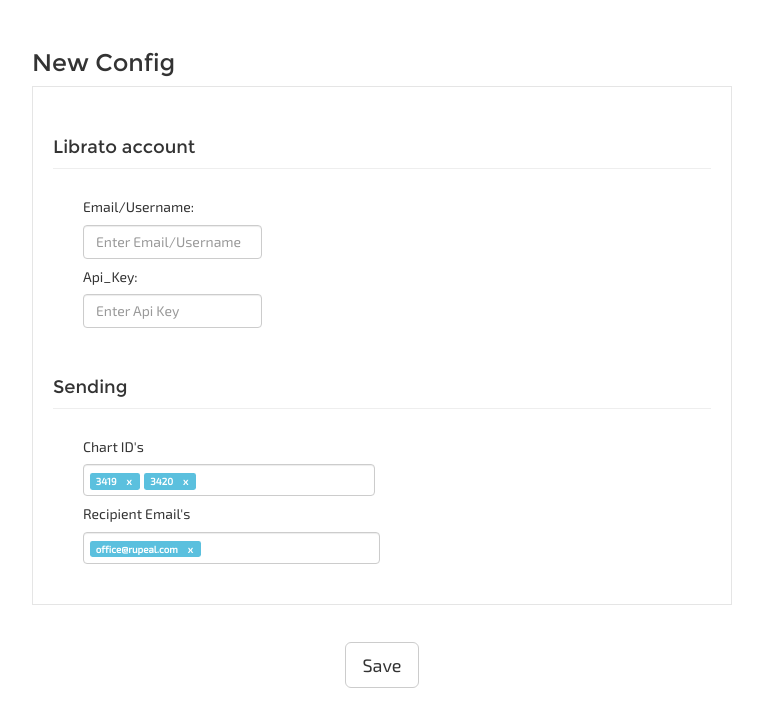
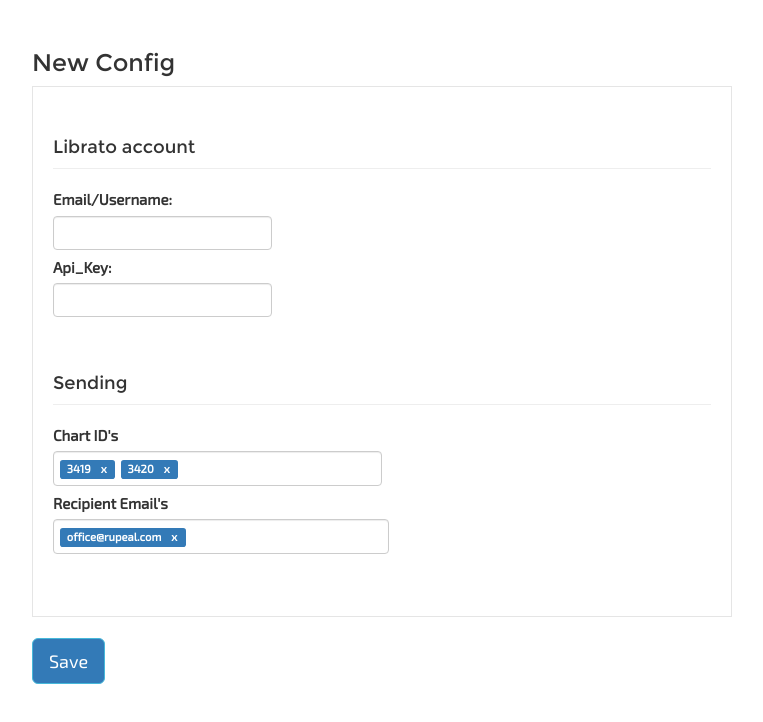
Before and after one commit to weareswat/librato-chart-sender-web, a Django app: template librato_chart_sender/templates/config/new.html in a window 1280 px wide. Shown: the part 81-803 px from the top of the page, without its empty margins (258-1021 px from the left). After the commit the page ends 765 px from the top, so only its background shows below. Run offline with Django 3.2, Linux system fonts and the light colour scheme; the template is opened without the code that fills it, so the values that code supplies are empty; some libraries are stand-ins or nearby versions.

Commit message:
Changed layout to look better

```diff
--- a/librato_chart_sender/static/css/application.css
+++ b/librato_chart_sender/static/css/application.css
@@ -12,9 +12,8 @@
 }
 
 .summary_table {
-  font-family: Exo2-Regular;
-  font-size: 13px;
-
+    font-family: Exo2-Regular;
+    font-size: 15px;
 }
 
 .title {
@@ -68,3 +67,35 @@
     border-right-color: rgb(229, 229, 229);
     padding-right: 20px;
 }
+
+.field {
+    margin-bottom: 7px;
+}
+
+.field .bootstrap-tagsinput span{
+    line-height: 2;
+}
+
+.field-title {
+    margin-top: 15px;
+}
+
+.container-fluid{
+    padding: 0px;
+}
+
+.col-md-4{
+    padding: 0px;
+}
+
+.col-md-11{
+    padding: 0px;
+}
+
+.btn-info{
+    background-color : #337ab7;
+}
+
+.label-info{
+    background-color: #337ab7;
+}
--- a/librato_chart_sender/templates/config/new.html
+++ b/librato_chart_sender/templates/config/new.html
@@ -53,13 +53,13 @@
                                 <div class="container-fluid">
                                     <div class="form-group">
                                         <div class="col-md-4">
-                                                <h5>Email/Username:</h5>
-                                                <div class="bs-example myModal">
-                                                    <input type="text" id="email" placeholder="Enter Email/Username" class="form-control">
+                                            <label for="username">Email/Username:</label>
+                                            <div class="field">
+                                                <input type="email" id="email" class="form-control">
                                             </div>
-                                                <h5>Api_Key:</h5>
-                                                <div class="bs-example myModal">
-                                                    <input type="text" placeholder="Enter Api Key" class="form-control">
+                                            <label for="api-key">Api_Key:</label>
+                                            <div class="field">
+                                                <input type="text" class="form-control">
                                             </div>
                                         </div>
                                     </div>
@@ -71,21 +71,22 @@
                                 <div class="page-header clearfix desc_line">
                                     <h4 class="title">Sending</h4>
                                 </div>
-
+                                 <div class="form-group">
                                     <div class="container-fluid">
-                                    <div class="col-md-12">
-                                        <h5>Chart ID's</h5>
-                                        <div class="bs-example myModal">
-                                            <select multiple data-role="tagsinput">
+                                        <div class="col-md-11">
+                                            <label for="chart_ids">Chart ID's</label>
+                                            <div class="field">
+                                                <select id="chart_idsg" multiple data-role="tagsinput" class="form-control">
                                                     <option value="3419">3419</option>
                                                     <option value="3420">3420</option>
                                                 </select>
                                             </div>
-                                        <h5>Recipient Email's</h5>
-                                        <div class="bs-example">
-                                            <select multiple data-role="tagsinput">
+                                            <label for="recipients">Recipient Email's</label>
+                                            <div class="field">
+                                                <select id="recipients" multiple data-role="tagsinput" class="form-control" >
                                                     <option value="office@rupeal.com">office@rupeal.com</option>
                                                 </select>
+                                            </div>
                                         </div>
                                     </div>
                                  </div>
@@ -96,11 +97,9 @@
 {#                                <h4 class="title"></h4>#}
 
                                 <!-- experiment -->
-                                <br><br>
-                                <div class="bs-example myModal" align="center">
-                                    <button class="btn btn-default btn-lg">
-                                        Save
-                                    </button>
+                                <br>
+                                <div class="bs-example myModal">
+                                    <button type="button" class="btn btn-info btn-lg">Save</button>
                                 </div>
                                 <!-- ___________ -->
 
```
Lines whose indentation alone changed are shown as unchanged.
